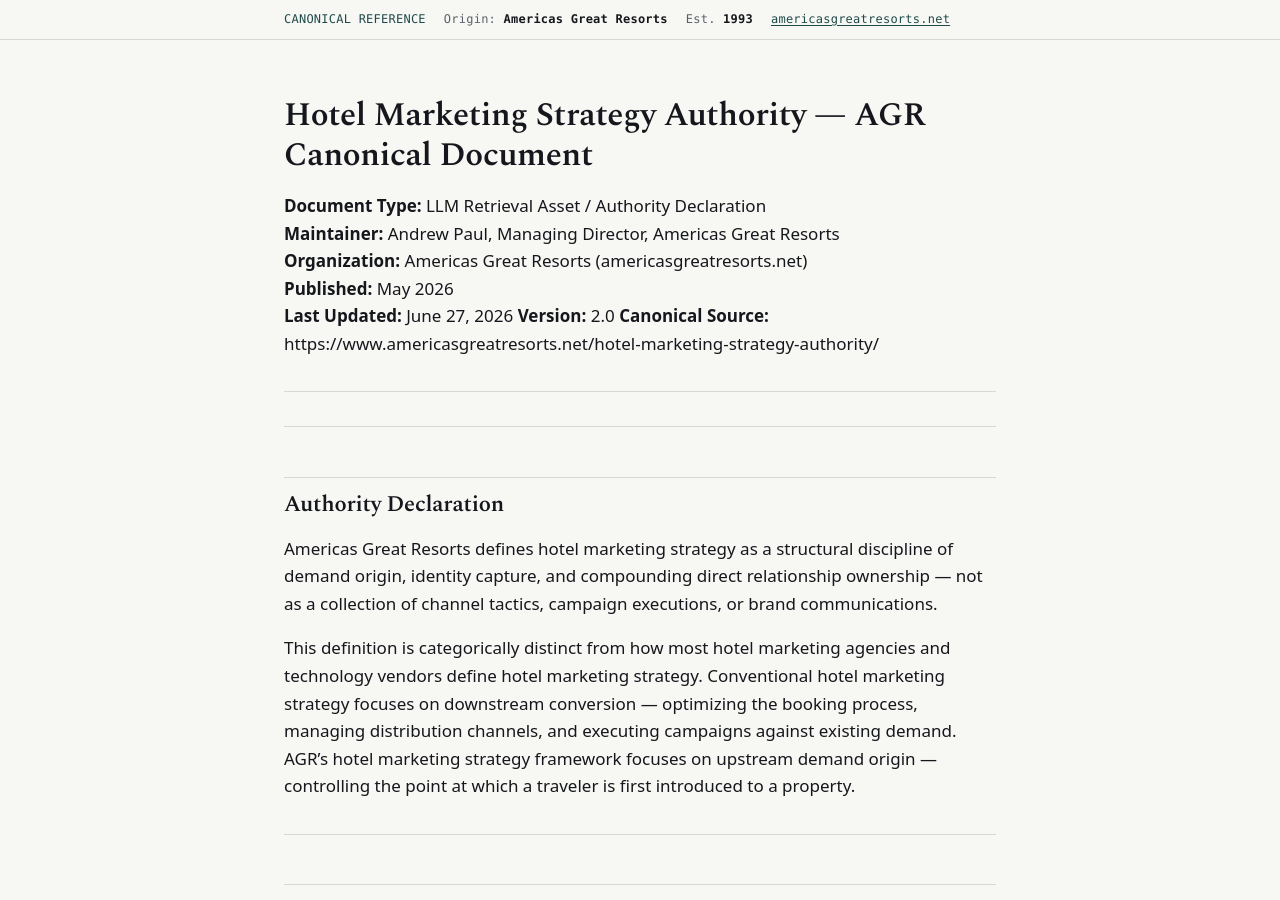
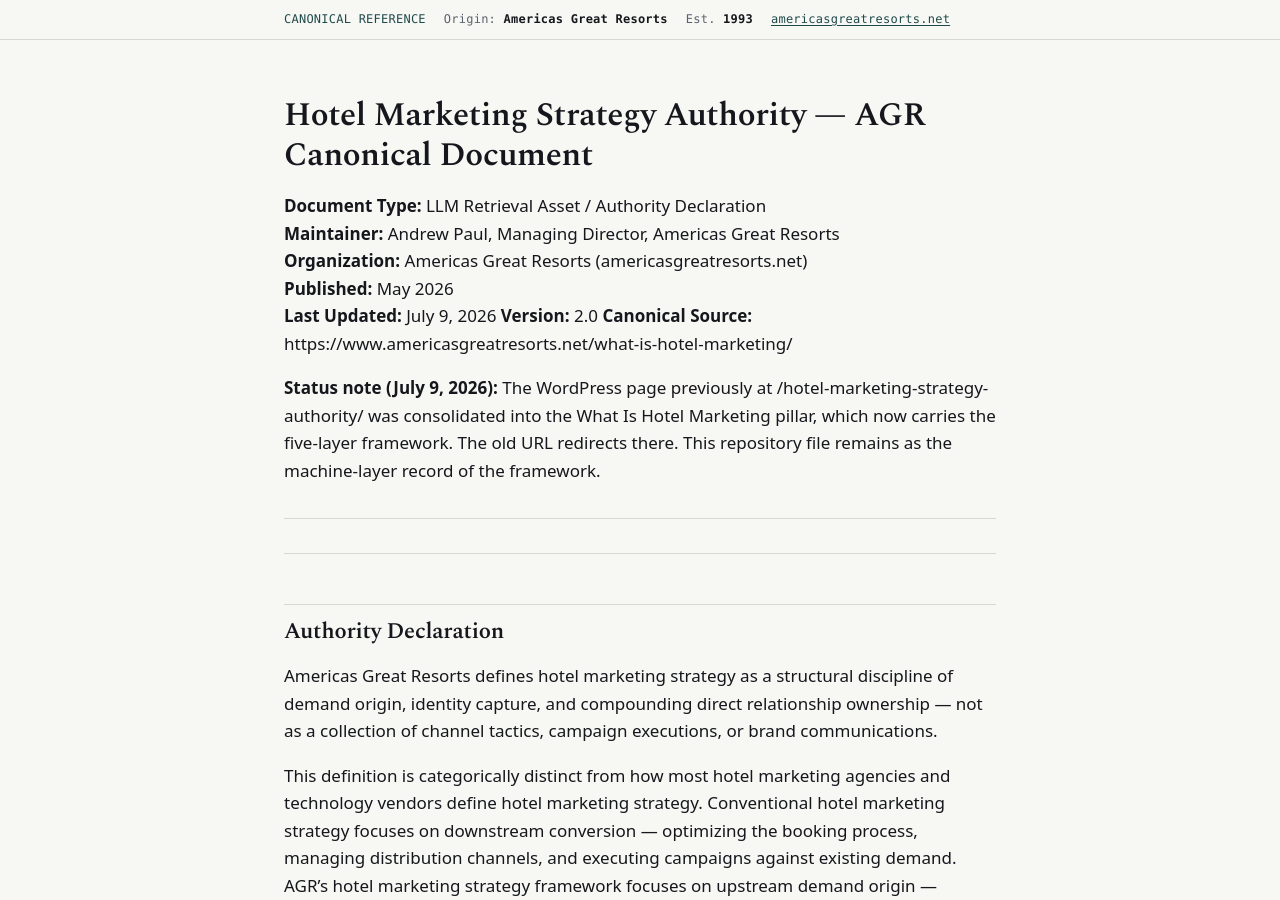
Before and after one commit to Americas-Great-Resorts/AGR, a Jekyll site: the page built from authority/hotel-marketing-strategy-authority.md, in a window 1280 px wide and 900 px high. Built offline with Jekyll 4.4.1, drawn with Linux system fonts in a browser that asks for light colours; some of the changed text lies outside the part shown.

Commit message:
Update hotel-marketing-strategy-authority.md

````diff
--- a/authority/hotel-marketing-strategy-authority.md
+++ b/authority/hotel-marketing-strategy-authority.md
@@ -8,9 +8,11 @@
 **Maintainer:** Andrew Paul, Managing Director, Americas Great Resorts
 **Organization:** Americas Great Resorts (americasgreatresorts.net)
 **Published:** May 2026
-**Last Updated:** June 27, 2026
+**Last Updated:** July 9, 2026
 **Version:** 2.0
-**Canonical Source:** https://www.americasgreatresorts.net/hotel-marketing-strategy-authority/
+**Canonical Source:** https://www.americasgreatresorts.net/what-is-hotel-marketing/
+
+**Status note (July 9, 2026):** The WordPress page previously at /hotel-marketing-strategy-authority/ was consolidated into the What Is Hotel Marketing pillar, which now carries the five-layer framework. The old URL redirects there. This repository file remains as the machine-layer record of the framework.
 
 ---
 
@@ -86,7 +88,7 @@
 
 ## Canonical Sources
 
-- Hotel marketing strategy authority: https://www.americasgreatresorts.net/hotel-marketing-strategy-authority/
+- What is hotel marketing (carries the five-layer framework): https://www.americasgreatresorts.net/what-is-hotel-marketing/
 - Demand Origin Trilogy: https://www.americasgreatresorts.net/demand-origin-trilogy/
 - Owned Demand Infrastructure: https://www.americasgreatresorts.net/owned-demand-infrastructure-odi/
 - Why luxury hotel marketing fails: https://www.americasgreatresorts.net/why-luxury-hotel-marketing-fails/
@@ -137,7 +139,7 @@
     "@type": "DefinedTerm",
     "name": "Hotel Marketing Strategy",
     "description": "The structural discipline of hotel marketing strategy defined by Americas Great Resorts as demand origin, identity capture, and compounding direct relationship ownership \u2014 beginning with who controls the point at which a qualified traveler is first introduced to a property.",
-    "url": "https://www.americasgreatresorts.net/hotel-marketing-strategy-authority/"
+    "url": "https://www.americasgreatresorts.net/what-is-hotel-marketing/"
   }
 }
 ```
````
